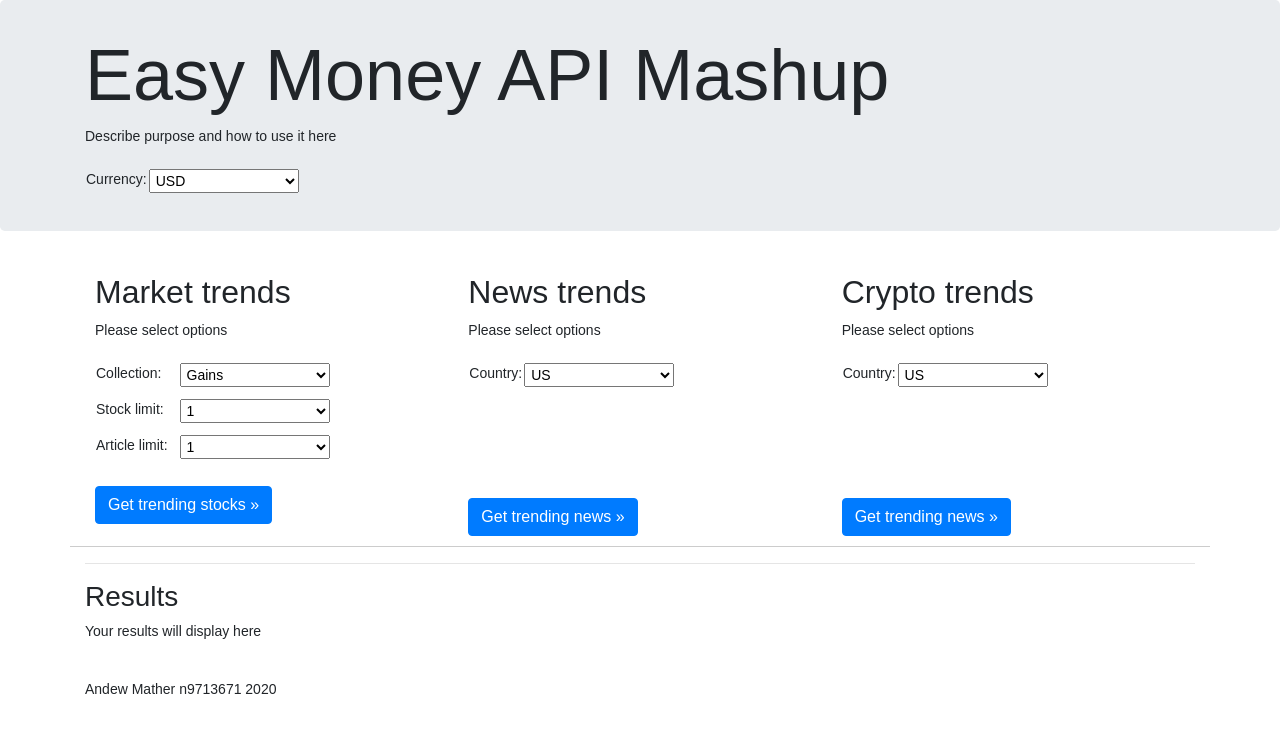
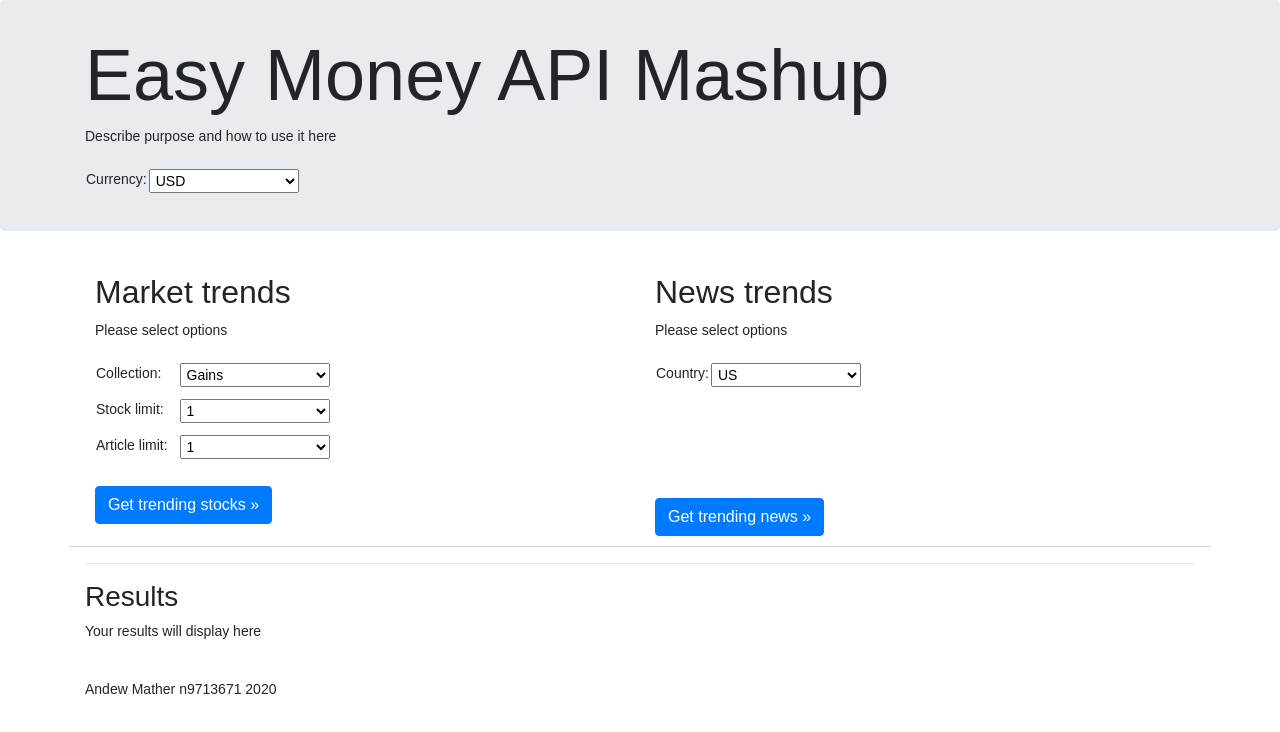
Before and after one commit to Andreww72/Finance_API_Mashup, a website: page easymoney/public/index.html in a window 1280 px wide. Drawn offline with Linux system fonts and the light colour scheme.

Commit message:
remove this bit

```diff
--- a/easymoney/public/index.html
+++ b/easymoney/public/index.html
@@ -57,20 +57,6 @@
             </div>
             <div class="col-md">
                 <h2>News trends</h2>
-                <p>Please select options</p>
-                <table>
-                    <tbody>
-                        <tr>
-                            <td><label class="tableLabel">Country:</label></td>
-                            <td><select class="list" data-bind="options: countries, value: selectCountry"></select></td>
-                        </tr>
-                    </tbody>
-                </table>
-                <br><br><br><br><br>
-                <button class="btn btn-primary" role="button" data-bind="click: parseNews, disable: loading">Get trending news &raquo;</button>
-            </div>
-            <div class="col-md">
-                <h2>Crypto trends</h2>
                 <p>Please select options</p>
                 <table>
                     <tbody>
```
